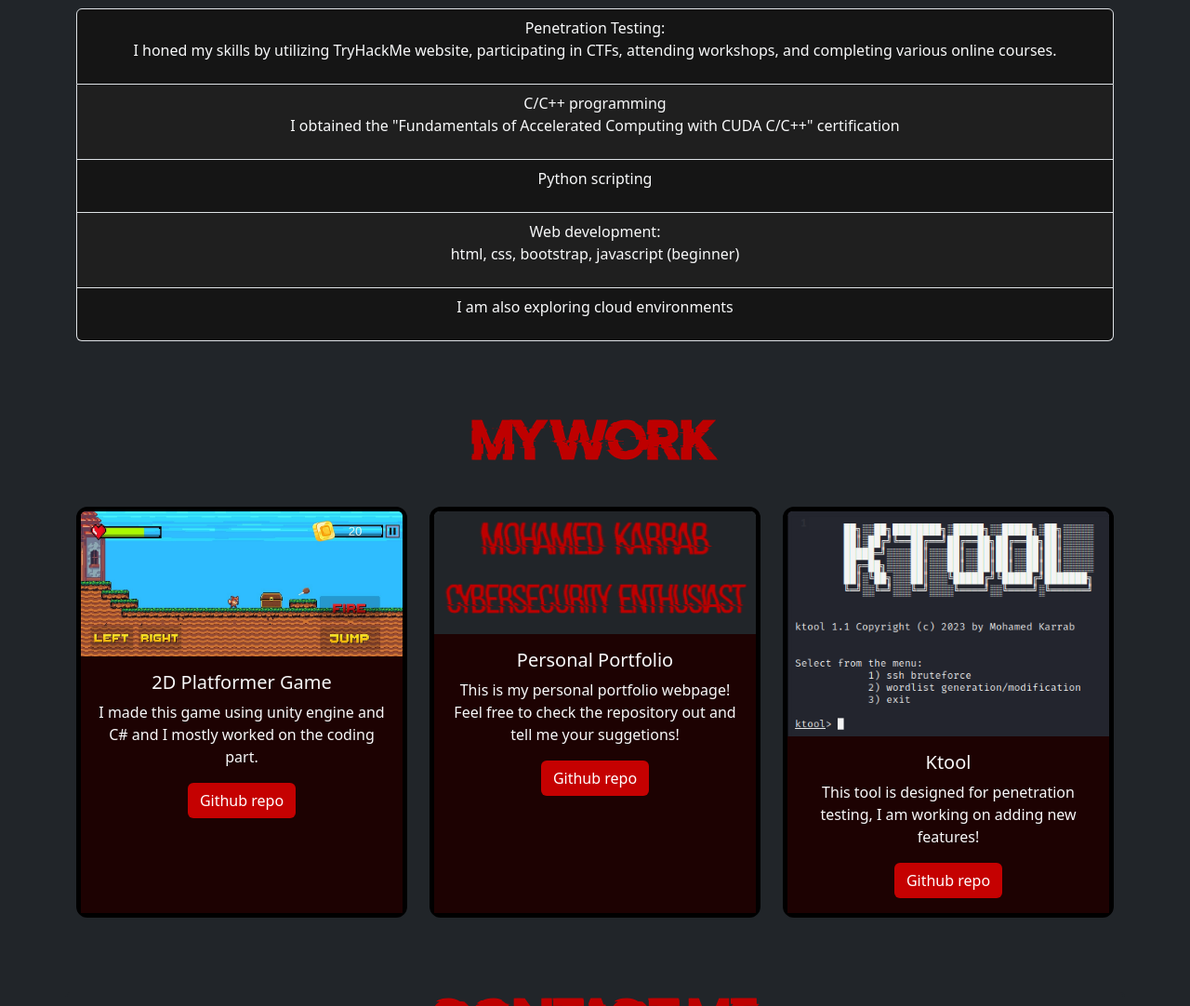
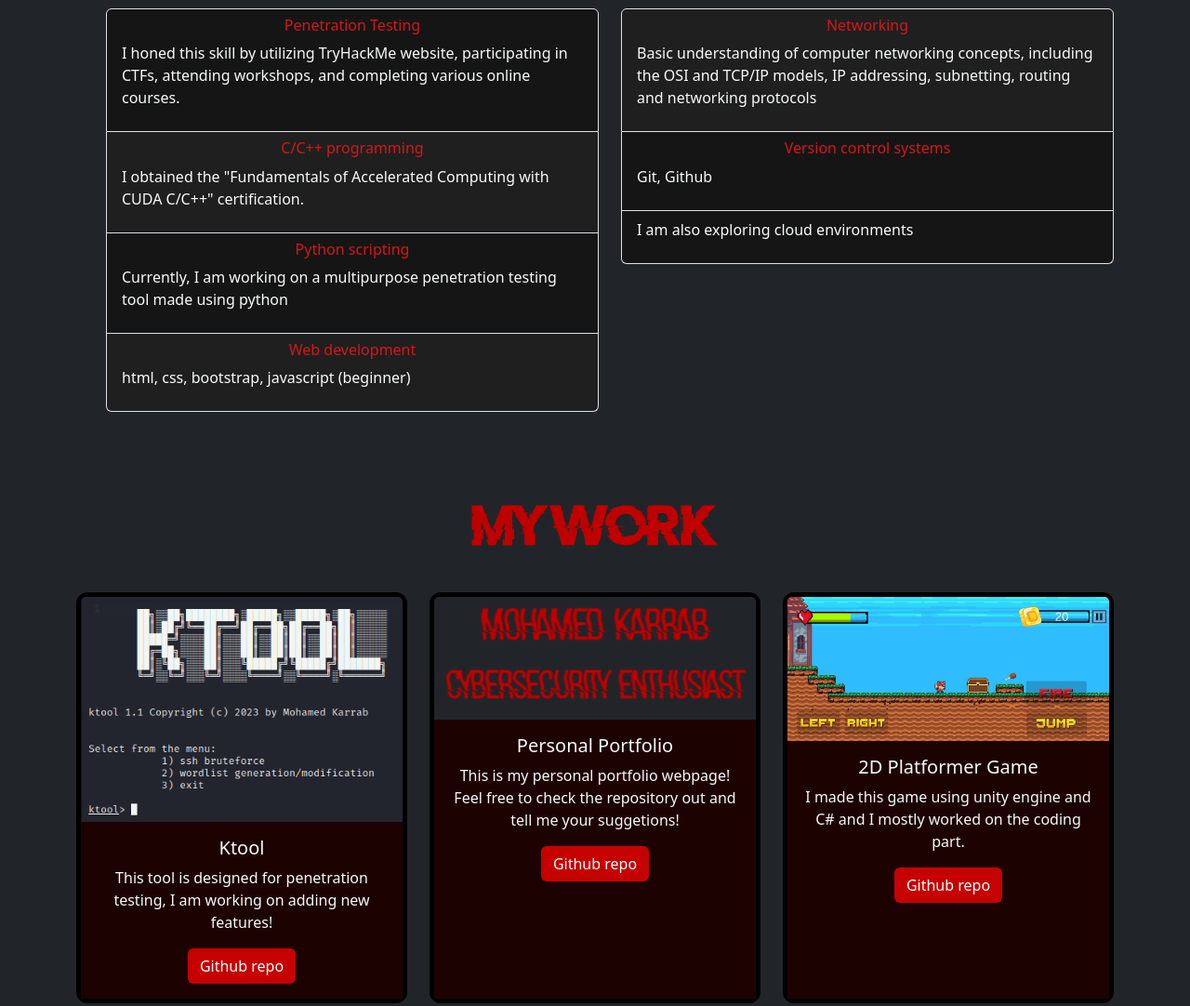
Before and after one commit to MohamedKarrab/MohamedKarrab.github.io, a website: page index.html in a window 1280 px wide. Shown: the part 1080-2162 px from the top of the page at 93% size. Drawn offline with nearby package versions, Linux system fonts and the light colour scheme.

Commit message:
enhanced and restyled the skills section

```diff
--- a/index.html
+++ b/index.html
@@ -15,17 +15,17 @@
             a very enthusiastic cybersecurity learner">
       <meta name="viewport" content="width=device-width, initial-scale=1.0">
       <title>Mohamed Karrab</title>
-
       <!-- Google tag (gtag.js) -->
       <script async src="https://www.googletagmanager.com/gtag/js?id=G-7EEWX4RY53"></script>
       <script>
         window.dataLayer = window.dataLayer || [];
-  function gtag(){dataLayer.push(arguments);}
+
+        function gtag() {
+          dataLayer.push(arguments);
+        }
         gtag('js', new Date());
-
         gtag('config', 'G-7EEWX4RY53');
       </script>
-
     </head>
   <body id="page-top" class="bg-dark " data-bs-spy="scroll" data-bs-target="#mainNav" data-bs-offset="72">
     <!------ Header ----#181414-->
@@ -57,48 +57,70 @@
       </div>
     </nav>
     <!------ Home ------>
-
     <section id="home">
       <div class="home container text-center">
         <p class="display-3 dc_font ">Mohamed Karrab</p>
         <p class="display-4 dc_font">Cybersecurity Enthusiast</p>
-
-
-
         <!-- Github -->
         <a class="btn btn-danger mx-2" style="background-color: #101010;" href="https://github.com/MohamedKarrab" target="_blank" role="button">
-<i class="fab fa-github"></i></a>
-
+          <i class="fab fa-github"></i>
+        </a>
         <!-- Linkedin -->
         <a class="btn btn-danger" style="background-color: #101010;" href="https://www.linkedin.com/in/mohamedkarrab/" target="_blank" role="button">
-  <i class="fab fa-linkedin-in"></i></a>
-
+          <i class="fab fa-linkedin-in"></i>
+        </a>
         <!-- Email -->
         <a class="btn btn-danger mx-2" style="background-color: #101010;" href="mailto: mohamed.karrab7@gmail.com" target="_blank" role="button">
-      <i class="fa fa-envelope"></i></i></a>
-      <br><br>
-
+          <i class="fa fa-envelope"></i>
+          </i>
+        </a>
+        <br>
+        <br>
         <p class="text-light text-start ps-5">Hello, I am a Computer Networking and Telecommunications student at INSAT with a strong interest in cybersecurity. My passion for this field stems from a belief that it is crucial to protect individuals and organizations from the ever-evolving threat of cyber attacks </p>
-        <img class="img text-light" src="images/red circuits.webp" alt="Cybersecurity" height=90% width=90%>
+        <img id="w_image" class="img text-light" src="images/red circuits.webp" alt="Cybersecurity" height=90% width=90%>
         <br>
       </div>
     </section>
     <!------ Skills ------>
     <section id="skills">
-      <div class="skills container text-center ">
+      <div class="skills container  ">
         <p class="display-5 dc_font text-center">Technical Skills</p>
         <br>
         <div>
+          <ul class="row">
+            <il class="col-md-6">
               <ul class="text-light list-group">
-            <il class="list-group-item bg_my_dark text-light"> Penetration Testing: <p>I honed my skills by utilizing TryHackMe website, participating in CTFs, attending workshops, and completing various online courses.</p>
+                <il class="list-group-item bg_my_dark text-light ">
+                  <h6 class="text-center my_skills_red">Penetration Testing</h6>
+                  <p>I honed this skill by utilizing TryHackMe website, participating in CTFs, attending workshops, and completing various online courses.</p>
                 </il>
-            <il class="list-group-item bg_my_darker text-light"> C/C++ programming <p> I obtained the "Fundamentals of Accelerated Computing with CUDA C/C++" certification</p>
+                <il class="list-group-item bg_my_darker text-light">
+                  <h6 class="text-center my_skills_red">C/C++ programming</h6>
+                  <p> I obtained the "Fundamentals of Accelerated Computing with CUDA C/C++" certification.</p>
                 </il>
-            <il class="list-group-item bg_my_dark text-light"> Python scripting <p></p>
+                <il class="list-group-item bg_my_dark text-light">
+                  <h6 class="text-center my_skills_red">Python scripting</h6>
+                  <p>Currently, I am working on a multipurpose penetration testing tool made using python</p>
                 </il>
-            <il class="list-group-item bg_my_darker text-light"> Web development: <p> html, css, bootstrap, javascript (beginner) </p>
+                <il class="list-group-item bg_my_darker text-light">
+                  <h6 class="text-center my_skills_red"> Web development</h6>
+                  <p>html, css, bootstrap, javascript (beginner) </p>
+              </ul>
             </il>
+            <il class="col-md-6">
+              <ul class="text-light list-group">
+                <il class="list-group-item bg_my_darker text-light">
+                  <h6 class="text-center my_skills_red">Networking</h6>
+                  <p>Basic understanding of computer networking concepts, including the OSI and TCP/IP models, IP addressing, subnetting, routing and networking protocols</p>
+                </il>
+                <il class="list-group-item bg_my_dark text-light ">
+                  <h6 class="text-center my_skills_red">Version control systems</h6>
+                  <p>Git, Github</p>
+                </il>
+
                 <il class="list-group-item bg_my_dark text-light"> I am also exploring cloud environments <p></p>
+                </il>
+              </ul>
             </il>
           </ul>
         </div>
@@ -111,11 +133,11 @@
         <div class="row">
           <div class="col">
             <div class="card w-15 h-100 border_thick">
-              <img class="card-img-top" src="/images/2D_platformer_game.jpg" alt="2D platformer game">
+              <img class="card-img-top" src="/images/ktool_1.1.png" alt="ktool">
               <div class="card-body bg_my_gray_red">
-                <h5 class="card-title text-light">2D Platformer Game</h5>
-                <p class="card-text text-light">I made this game using unity engine and C# and I mostly worked on the coding part.</p>
-                <a href="https://github.com/MohamedKarrab/2D-platformer-game-KarrabAdventure" target="_blank" class="btn btn_my_red">Github repo</a>
+                <h5 class="card-title text-light">Ktool</h5>
+                <p class="card-text  text-light">This tool is designed for penetration testing, I am working on adding new features!</p>
+                <a href="https://github.com/MohamedKarrab/ktool" target="_blank" class="btn btn_my_red">Github repo</a>
               </div>
             </div>
           </div>
@@ -131,11 +153,11 @@
           </div>
           <div class="col">
             <div class="card w-15 h-100 border_thick">
-              <img class="card-img-top" src="/images/ktool_1.1.png" alt="ktool">
+              <img class="card-img-top" src="/images/2D_platformer_game.jpg" alt="2D platformer game">
               <div class="card-body bg_my_gray_red">
-                <h5 class="card-title text-light">Ktool</h5>
-                <p class="card-text  text-light">This tool is designed for penetration testing, I am working on adding new features!</p>
-                <a href="https://github.com/MohamedKarrab/ktool" target="_blank" class="btn btn_my_red">Github repo</a>
+                <h5 class="card-title text-light">2D Platformer Game</h5>
+                <p class="card-text text-light">I made this game using unity engine and C# and I mostly worked on the coding part.</p>
+                <a href="https://github.com/MohamedKarrab/2D-platformer-game-KarrabAdventure" target="_blank" class="btn btn_my_red">Github repo</a>
               </div>
             </div>
           </div>
@@ -183,8 +205,5 @@
     </div>
     <script src="https://cdn.jsdelivr.net/npm/bootstrap@5.3.0-alpha1/dist/js/bootstrap.bundle.min.js" integrity="sha384-w76AqPfDkMBDXo30jS1Sgez6pr3x5MlQ1ZAGC+nuZB+EYdgRZgiwxhTBTkF7CXvN" crossorigin="anonymous"></script>
     <script type="text/javascript" src="main.js"></script>
-
-
-
   </body>
 </html>
--- a/style.css
+++ b/style.css
@@ -50,6 +50,12 @@ a:hover {
 .bg_my_red {
   background-color: #c50101;
 }
+.my_red{
+  color: #c50101;
+}
+.my_skills_red{
+  color: #d41818;
+}
 .bg_my_dark {
   background-color: #151515;
 }
@@ -97,3 +103,6 @@ body::-webkit-scrollbar-thumb {
 #thmScript{
   border: 5px #9e0000 solid;
 }
+#w_image{
+  border-radius: 0.8%;
+}
```
Lines whose indentation alone changed are shown as unchanged.
